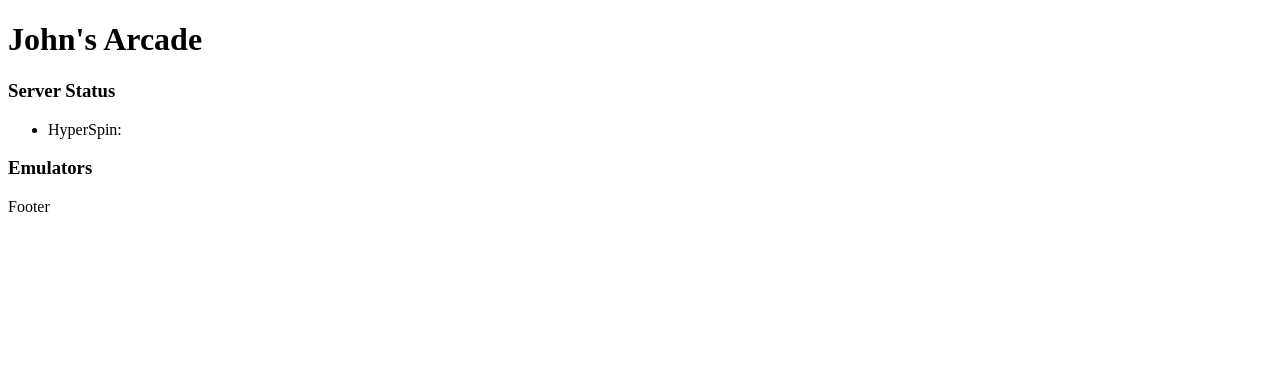
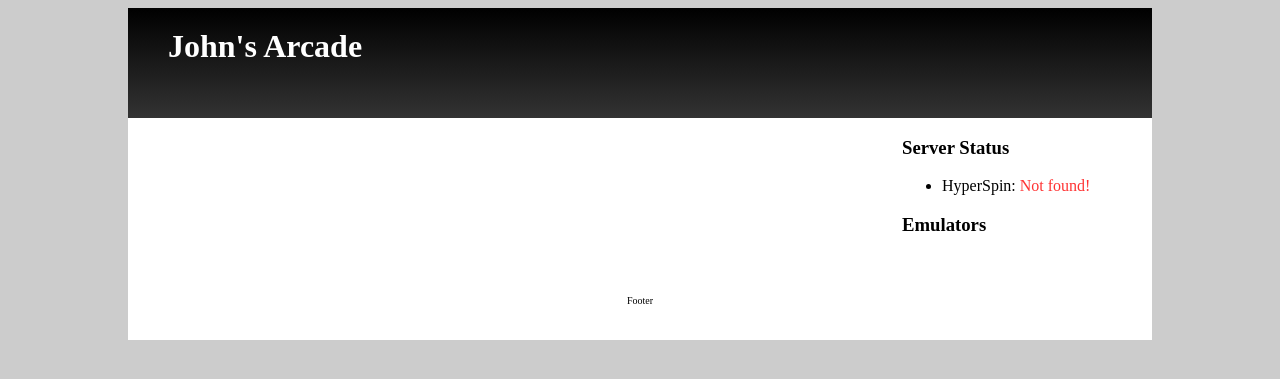
Before and after one commit to Marchart/HyperSpin-Web-Server, a PHP site: page / in a window 1280 px wide. Shown: the top 379 px of the page. Run offline with PHP 8.4, Linux system fonts and the light colour scheme.

Commit message:
Adding functions
Adding a new folder type for the site to ignore. Adding old functions
and will work on updating.

```diff
--- /dev/null
+++ b/inc/functions.php
@@ -0,0 +1,146 @@
+<?php
+
+    function checkHyperSpin() {
+        require('inc/config.inc');
+        if(stristr($_SERVER['HTTP_USER_AGENT'], "Windows")) {
+            if(file_exists($hyperSpinDir . "HyperSpin.exe")) {
+                echo "<span id=\"foundMessage\">Found</span>";
+            } else {
+                echo "<span id=\"errorMessage\">Not found!</span>";
+            }
+        } else {
+            if(file_exists($hyperSpinDir . "HyperSpin.exe")) {
+                echo "<span id=\"foundMessage\">Found</span>";
+            } else {
+                echo "<span id=\"errorMessage\">Not found!</span>";
+            }
+        }
+    }
+
+function listOfEmulators() {
+    require('inc/config.inc');
+    $emulatorList = array();
+
+    if (is_dir($emulatorDir)) {
+        if ($dh = opendir($emulatorDir)) {
+            while (($file = readdir($dh)) !== false) {
+                if (!in_array($file, $rejected_files)) {
+                    array_push($emulatorList, $file);
+                }
+            }
+            closedir($dh);
+        }
+    }
+
+    foreach ($emulatorList as $value) {
+        echo "<li class=\"gameList\">" .$value. "</li>\n";
+    }
+}
+
+function listOfEmulatorsURL() {
+    require('inc/config.inc');
+    $emulatorList = array();
+
+    if (is_dir($emulatorDir)) {
+        if ($dh = opendir($emulatorDir)) {
+            while (($file = readdir($dh)) !== false) {
+                if (!in_array($file, $rejected_files)) {
+                    array_push($emulatorList, $file);
+                }
+            }
+            closedir($dh);
+        }
+    }
+
+    foreach ($emulatorList as $value) {
+        echo "<li><a class=\"lightbox\" id=\"" .$value. "\" href=\"#" .$value. "\" />" .$value. "</a></li>\n";
+    }
+}
+
+function listOfEmulatorsPlain() {
+    require('inc/config.inc');
+
+    $emulatorList = array();
+
+    if (is_dir($emulatorDir)) {
+        if ($dh = opendir($emulatorDir)) {
+            while (($file = readdir($dh)) !== false) {
+                if (!in_array($file, $rejected_files)) {
+                    array_push($emulatorList, $file);
+                }
+            }
+
+            closedir($dh);
+        }
+    }
+
+    return $emulatorList;
+}
+
+function listRoms() {
+    require('inc/config.inc');
+
+    $emulatorArray = listOfEmulatorsPlain();
+
+    echo "<div id=\"jumpNav\">";
+    foreach ($emulatorArray as $title) {
+        echo "<a href=\"#" .$title. "\">" .$title. "</a> | ";
+    }
+    echo "</div>";
+
+    foreach ($emulatorArray as $value) {
+
+        echo "<div class=\"emu\"><h3>" .$value. "</h3>";
+
+        echo "<ul>";
+
+        if($value == "MAME") {
+            $romList = array();
+
+            $romPath = $mameRomDir;
+
+            if (is_dir($romPath)) {
+                if ($dh = opendir($romPath)) {
+                    while (($file = readdir($dh)) !== false) {
+                        if (!in_array($file, $rejected_files)) {
+                            array_push($romList, $file);
+                        }
+                    }
+
+                    closedir($dh);
+                }
+            }
+
+            foreach ($romList as $value) {
+                echo "<li class=\"romList\" id=\"$value\">" .basename($value, ".zip"). "</li>\n";
+            }
+            echo "<a href=\"#top\">Back to top</a>";
+        } else {
+            $romList = array();
+            $romPath = $romDir . "/" . $value;
+
+            if (is_dir($romPath)) {
+                if ($dh2 = opendir($romPath)) {
+                    while (($file = readdir($dh2)) !== false) {
+                        if (!in_array($file, $rejected_files)) {
+                            array_push($romList, $file);
+                        }
+                    }
+
+                    closedir($dh2);
+                }
+            }
+
+            foreach ($romList as $valueList) {
+                echo "<li class=\"romList\" id=\"$valueList\">" .basename($value, ".zip"). "</li>\n";
+            }
+
+            echo "<a href=\"#top\">Back to top</a>";
+        }
+
+        echo "</ul>";
+        echo "</div>";
+    }
+}
+
+?>
--- a/inc/head.php
+++ b/inc/head.php
@@ -3,5 +3,5 @@
     <title>HyperSpin Cabinet</title>
     <link rel="stylesheet" href="styles/master.css" type="text/css" media="screen" charset="utf-8">
     <?php include('config.inc'); ?>
-    <?php //include('inc/functions.php'); ?>
+    <?php include('inc/functions.php'); ?>
 </head>
--- a/index.php
+++ b/index.php
@@ -8,19 +8,19 @@
             </div>
             <div id="container">
                 <div id="content">
-                    <?php //listRoms(); ?>
+                    <?php listRoms(); ?>
                 </div>
                 <div id="sidebar">
                     <div id="serverStatus">
                         <h3>Server Status</h3>
                         <ul>
-                            <li>HyperSpin: <?php //checkHyperSpin(); ?></li>
+                            <li>HyperSpin: <?php checkHyperSpin(); ?></li>
                         </ul>
                     </div>
                     <div id="emulators">
                         <h3>Emulators</h3>
                         <ul>
-                            <?php //listOfEmulators(); ?>
+                            <?php listOfEmulators(); ?>
                         </ul>
                     </div>
                 </div>
--- a/styles/master.css
+++ b/styles/master.css
@@ -0,0 +1,58 @@
+body {
+    background-color: #ccc;
+    color: #000;
+}
+
+#outer {
+    width: 1024px;
+    margin: 0px auto;
+    background-color: #fff;
+}
+
+#outer #header {
+    height: 110px;
+    clear: both;
+    background: -moz-linear-gradient(top, #000, #333);
+    background: -webkit-gradient(linear, left top, left bottom, from(#000), to(#333));
+    color: #fff;
+    overflow: hidden;
+}
+
+#header #siteTitle {
+    margin: 20px 0px 0px 40px;
+}
+
+#outer #container {
+    overflow: hidden;
+}
+
+#container #content {
+    width: 700px;
+    float: left;
+    overflow: hidden;
+}
+
+#container #sidebar {
+    width: 250px;
+    float: right;
+}
+
+#outer #footer {
+    height: 45px;
+    clear: both;
+    font-size: 10px;
+    margin: 40px 0px 0px 0px;
+    text-align: center;
+}
+
+#errorMessage {
+    color: #ff3333;
+}
+
+#foundMessage {
+    color: #66ff66;
+}
+
+#jumpNav {
+    margin: 10px 0px 0px 40px;
+}
```
Also changed, not shown: 1 other file.
